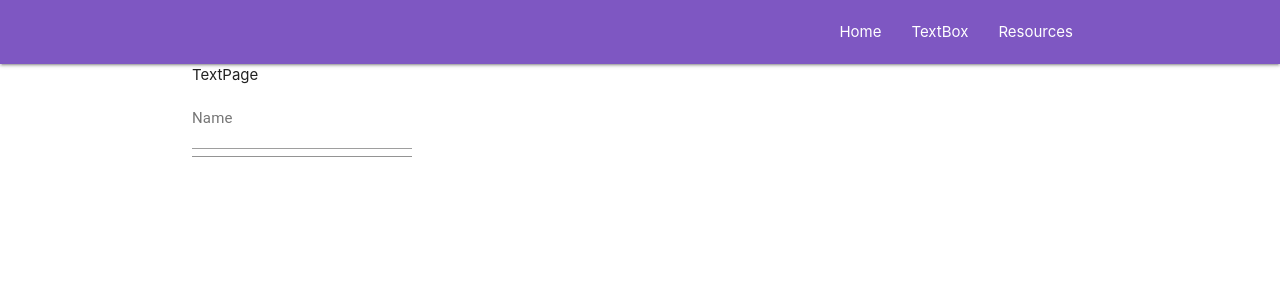
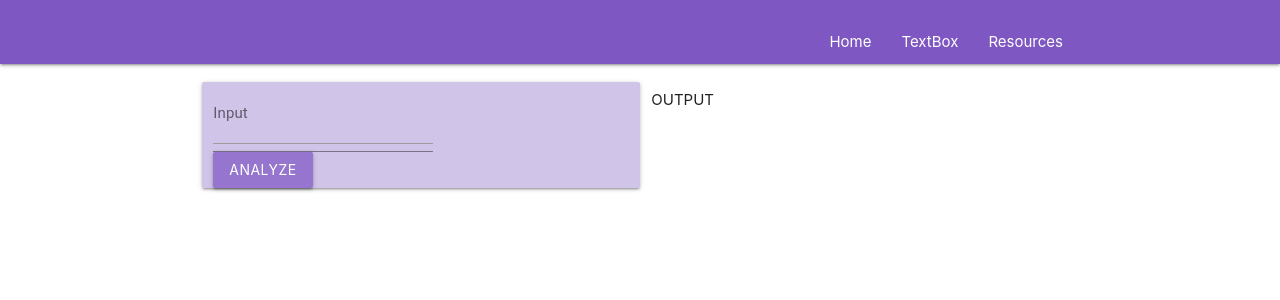
Before and after one commit to jmoens/assertify, a React (Create React App) app: page /translator in a window 1280 px wide. Shown: the top 300 px of the page. Built offline with nearby package versions, Linux system fonts and the light colour scheme.

Commit message:
textbox onclick

```diff
--- a/src/components/Styles.css
+++ b/src/components/Styles.css
@@ -4,3 +4,6 @@
 .bold{
     font-weight: bold;
 }
+.container{
+    padding: 10px;
+}
--- a/src/components/TextPage.js
+++ b/src/components/TextPage.js
@@ -2,6 +2,8 @@ import React, { Component } from 'react';
 import FormControl from '@material-ui/core/FormControl';
 import Input from '@material-ui/core/Input';
 import InputLabel from '@material-ui/core/InputLabel';
+import './Styles.css'
+
 class TextPage extends Component {
     state ={
         entry: ""
@@ -10,24 +12,32 @@ class TextPage extends Component {
     onChange = (e) => {
         this.setState({
             entry: e.target.value
-        }, () => console.log(this.state))
+        })
     }
 
     onSubmit = (e) => {
         e.preventDefault();
-        console.log("Submits")
+        // this.state.entry has the text input
+        console.log(this.state.entry)
     }
 
     render() {
         return(
-            <div className="container">
-                TextPage
+            <div className="container row">
+                <div className="card col s6 deep-purple lighten-4">
                 <form noValidate autoComplete="off" onSubmit={this.onSubmit}>
                     <FormControl>
-                        <InputLabel htmlFor="component-simple">Name</InputLabel>
+                        <InputLabel htmlFor="component-simple">Input</InputLabel>
                         <Input id="component-simple" value={this.state.entry} onChange={this.onChange} onSubmit={this.onSubmit}/>
                     </FormControl>
                 </form>
+                <a className="waves-effect btn deep-purple lighten-2 waves-light" onClick={this.onSubmit}>Analyze</a>
+                </div>
+                <div className="col s6">
+                <p>
+                    OUTPUT
+                </p>
+                </div>
             </div>
         )
     }
```
